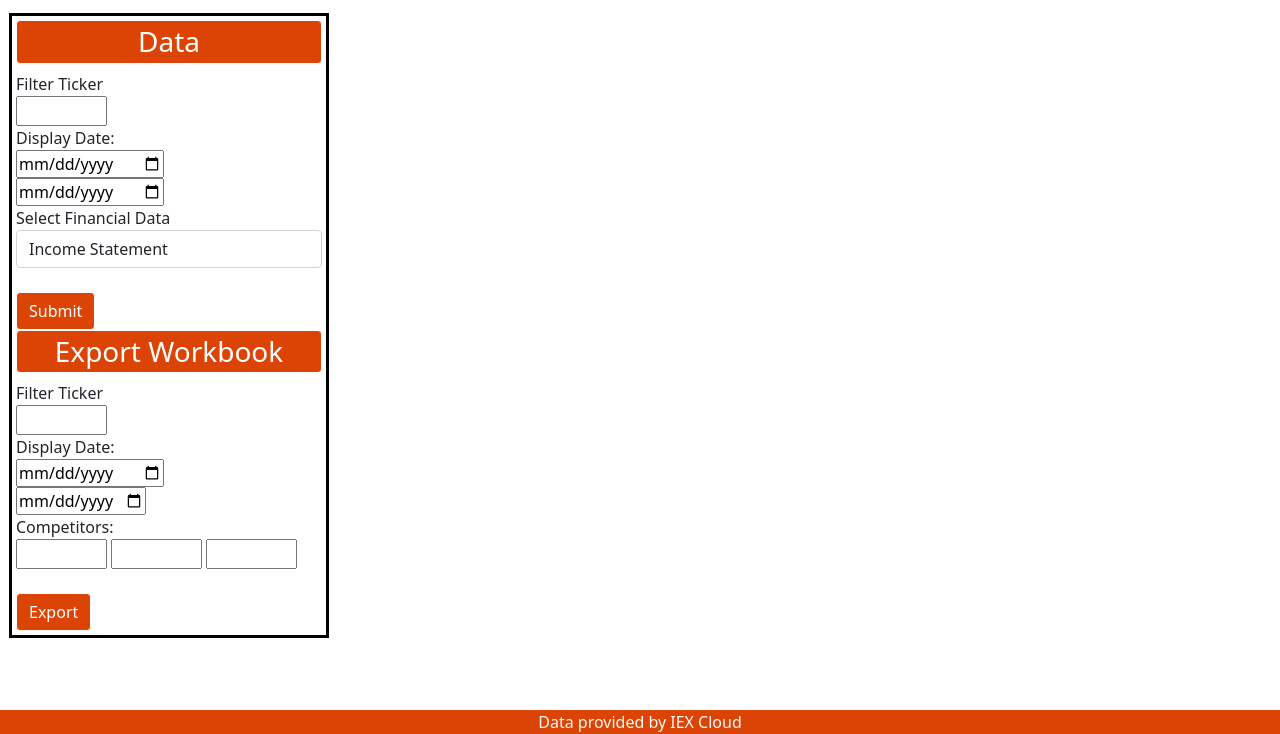
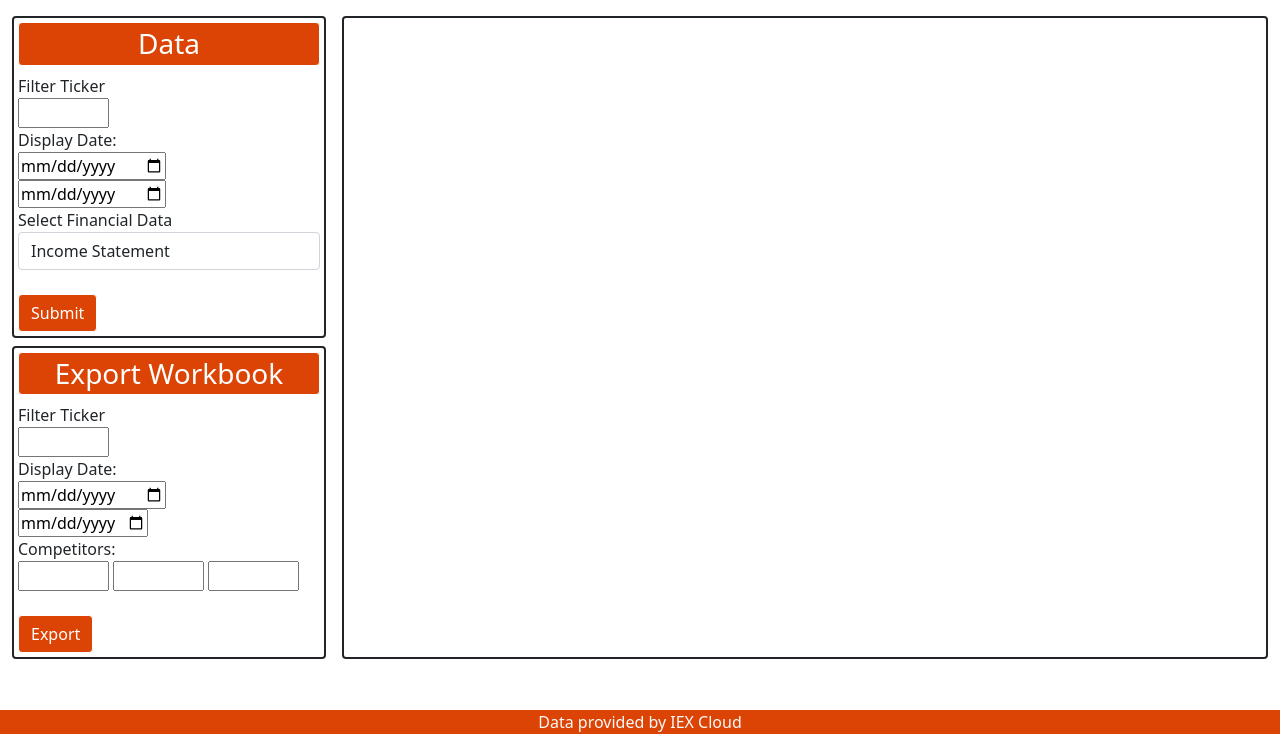
Before and after one commit to BraedenKuether/Capstone, a Django app: page /stock_research/ in a window 1280 px wide. Shown: the part 66-800 px from the top of the page. Run offline with Django 3.2, Linux system fonts and the light colour scheme.

Commit message:
Adding bootstrap borders

```diff
--- a/backend/osig/stock_research/templates/stock_research/base_stock_research.html
+++ b/backend/osig/stock_research/templates/stock_research/base_stock_research.html
@@ -8,8 +8,8 @@
 {% block content %}
 
     <div class="row m-0 p-0">
-        <div class="col-3 p-1 me-3" style="outline: solid 3px black;">
-            <div class="data-filter">
+        <div class="col-3 p-0 me-3">
+            <div class="data-filter border border-2 border-dark rounded p-1">
                 <h3 class="border border-white rounded text-center text-white p-1" style="background-color: #DC4405 !important;">Data</h3>
                 <form method="post">
                     <label for="ticker">Filter Ticker</label><br>
@@ -28,7 +28,7 @@
                 </form>
             </div>
 
-            <div class="export-workbook">
+            <div class="export-workbook border border-2 border-dark rounded p-1 mt-2">
                 <h3 class="border border-white rounded text-center text-white p-1" style="background-color: #DC4405 !important;">Export Workbook</h3>
                 <form>
                     <label for="ticker">Filter Ticker</label><br>
@@ -46,7 +46,9 @@
             </div>
         </div>
 
-        {% block stockContent %}{% endblock stockContent %}
+        <div class="col border border-2 border-dark rounded p-1">
+            {% block stockContent %}{% endblock stockContent %}
+        </div>
     </div>
     <!--
 
```
